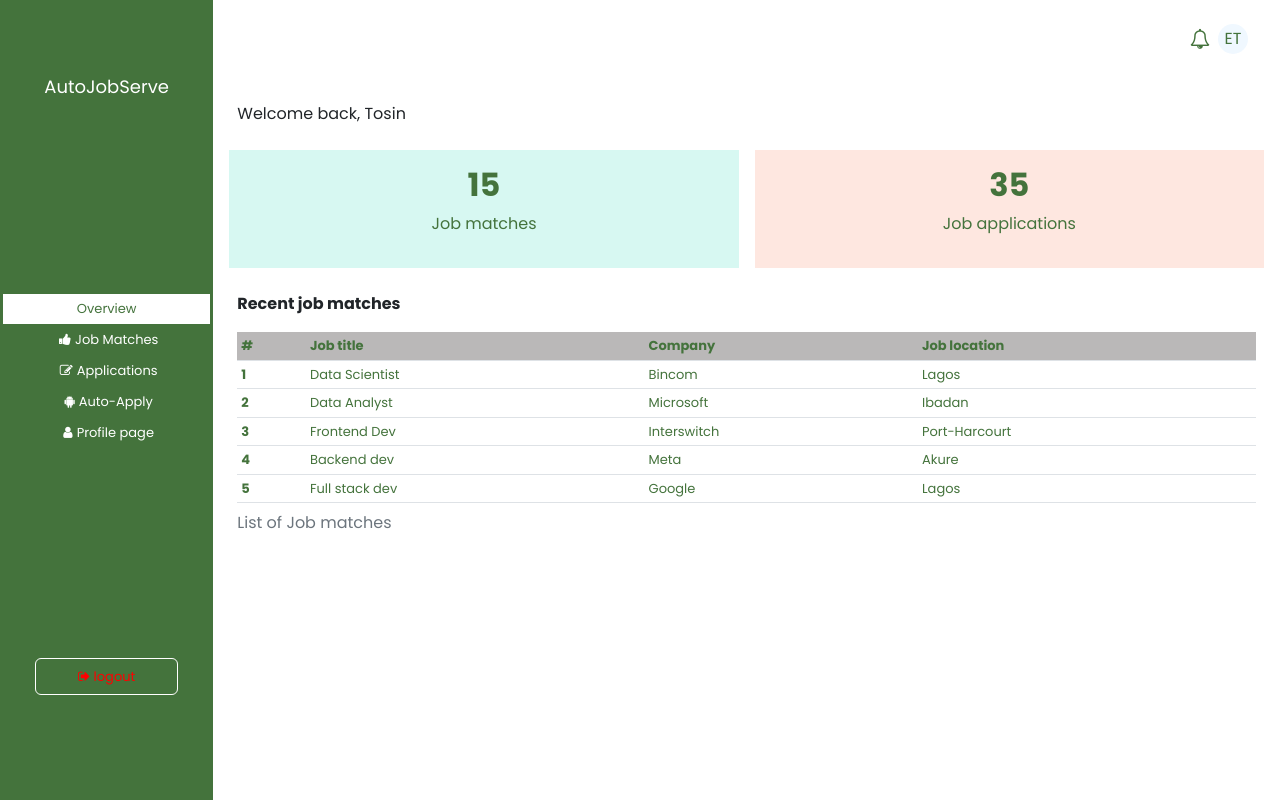
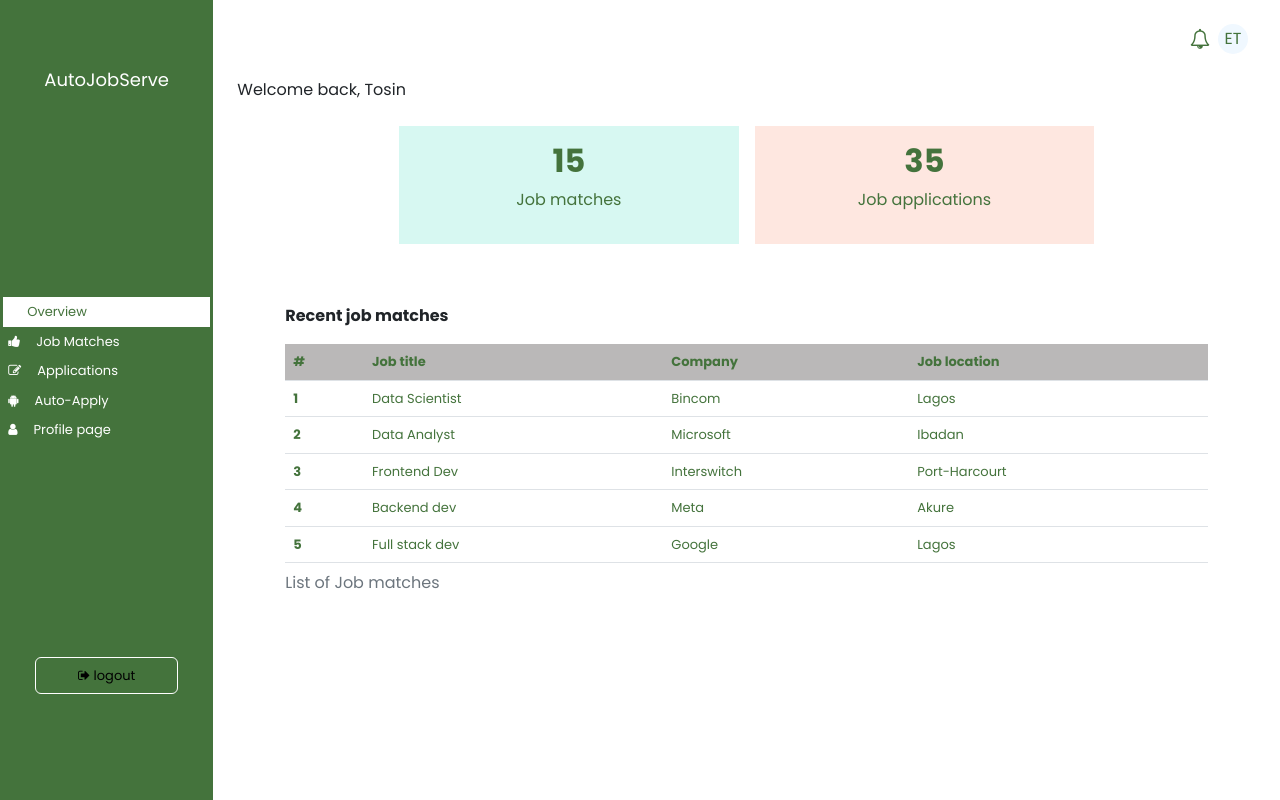
Before and after one commit to TheTeazz/jobFinder, an Angular app: page /Overview in a window 1280 px wide. Built offline with nearby package versions, Linux system fonts and the light colour scheme.

Commit message:
aligned dashboard links to the left, added enough padding to application, overview and auto-apply component UIs, made changes to the navigation bar

```diff
--- a/src/app/components/dashboard/application/application.component.html
+++ b/src/app/components/dashboard/application/application.component.html
@@ -22,6 +22,8 @@
             </div>
 
             <!-- page description -->
+
+            <div class="px-md-5">
                 <div class="pageDescription mt-4">
                     <p>My Applications(18)</p>
                 </div>
@@ -91,10 +93,15 @@
 
                 <!-- pagination -->
                 <div class="container-fluid d-flex justify-content-between">
-                <button class="paginationBtn py-2 px-md-2 px-1 m-2 rounded"><i class="d-none d-md-inline-block pagin fa fa-chevron-left" aria-hidden="true"></i> Previous </button>
+                    <button class="paginationBtn py-2 px-md-2 px-1 m-2 rounded"><i
+                            class="d-none d-md-inline-block pagin fa fa-chevron-left" aria-hidden="true"></i> Previous
+                    </button>
                     <p class="m-2 p-2">1/2</p>
-                <button class="paginationBtn py-2 px-md-2 px-1 m-2 rounded">Next <i class="d-none  d-md-inline-block pagin fa fa-chevron-right" aria-hidden="true"></i></button>
+                    <button class="paginationBtn py-2 px-md-2 px-1 m-2 rounded">Next <i
+                            class="d-none  d-md-inline-block pagin fa fa-chevron-right" aria-hidden="true"></i></button>
                 </div>
             </div>
         </div>
+
     </div>
+</div>
--- a/src/app/components/dashboard/auto-apply/auto-apply.component.html
+++ b/src/app/components/dashboard/auto-apply/auto-apply.component.html
@@ -7,13 +7,13 @@
 
 
     <!-- auto-apply content -->
-    <div class=" col-sm-10 col-11 p-3">
+    <div class=" col-sm-10 col-11 px-md-5 p-4">
 
         <!-- user info and notification icon -->
         <app-user-info></app-user-info>
 
         <!-- page -->
-        <div class="mt-5">
+        <div class="mt-3">
 
             <!-- back button -->
             <div class="return">
--- a/src/app/components/dashboard/overview/overview.component.html
+++ b/src/app/components/dashboard/overview/overview.component.html
@@ -11,7 +11,7 @@
 
 
     <!-- welcome message -->
-    <div class="col-5 mt-5">
+    <div class="col-5 mt-3">
       <p class=" mt-4">Welcome back, Tosin</p>
     </div>
 
@@ -19,11 +19,11 @@
 
     <!-- widgets -->
     <div class="wid col-12 d-flex align-items-center justify-content-center mt-3 text-center">
-      <div class="col-6 left p-2 p-md-3 my-2 mx-2">
+      <div class="col-6 col-md-4 left p-2 p-md-3 my-2 mx-2">
         <h2 class="value fw-bold">15</h2>
         <p>Job matches</p>
       </div>
-      <div class="col-6 right p-2 p-md-3 my-2 mx-2">
+      <div class="col-6 col-md-4 right p-2 p-md-3 my-2 mx-2">
         <h2 class="value fw-bold">35</h2>
         <p>Job applications</p>
       </div>
@@ -32,11 +32,11 @@
 
 
     <!-- recent job matches table -->
-    <div class="rec col mt-3">
+    <div class="rec col mt-1 p-md-5">
       <p class="head fs-6 fw-bold">Recent job matches</p>
 
       <div class="table">
-        <table class="table table-hover table-sm">
+        <table class="table table-hover table-md">
           <caption class="caption">List of Job matches</caption>
           <thead class="thead-dark">
             <tr class="">
--- a/src/app/components/dashboard/side-nav/side-nav.component.css
+++ b/src/app/components/dashboard/side-nav/side-nav.component.css
@@ -7,7 +7,7 @@
 /* logo styles */
 .logo{
     position: relative;
-    top: 2%;
+    top: 1%;
     font-size: large;
 }
 .link{
@@ -58,7 +58,7 @@
 
 /* logout styles */
 .logout-btn{
-    color: red;
+    color: black;
     text-decoration: none;
     font-size: small;
     border: 1px solid white;
--- a/src/app/components/dashboard/side-nav/side-nav.component.html
+++ b/src/app/components/dashboard/side-nav/side-nav.component.html
@@ -26,26 +26,26 @@
 
 
     <!-- side nav list menu -->
-    <div class="nav-items text-center d-sm-block mt-5" [style.display]="smallScreenDisplay">
+    <div class="nav-items d-sm-block mt-5" [style.display]="smallScreenDisplay">
 
 
-        <div routerLink="/Overview" routerLinkActive="active" class="nav-item">
+        <div routerLink="/Overview" routerLinkActive="active" class="nav-item ps-4">
             <span class="d-sm-block d-lg-inline-block"> Overview</span>
         </div>
         <div routerLink="/Job-matches" routerLinkActive="active" class="nav-item">
-            <i class="fa fa-thumbs-up p-1" aria-hidden="true"></i>
+            <i class="fa fa-thumbs-up pe-3" aria-hidden="true"></i>
             <span class="d-sm-block d-lg-inline-block"> Job Matches</span>
         </div>
         <div routerLink="/Applications" routerLinkActive="active" class="nav-item">
-            <i class="fa fa-pencil-square-o p-1" aria-hidden="true"></i>
+            <i class="fa fa-pencil-square-o pe-3" aria-hidden="true"></i>
             <span class="d-sm-block d-lg-inline-block"> Applications</span>
         </div>
         <div routerLink="/Auto-apply" routerLinkActive="active" class="nav-item">
-            <i class="fa fa-android p-1" aria-hidden="true"></i>
+            <i class="fa fa-android pe-3" aria-hidden="true"></i>
             <span class="d-sm-block d-lg-inline-block"> Auto-Apply</span>
         </div>
         <div routerLink="/Profile" routerLinkActive="active" class="nav-item">
-            <i class="fa fa-user p-1" aria-hidden="true"></i>
+            <i class="fa fa-user pe-3" aria-hidden="true"></i>
             <span class="d-sm-block d-lg-inline-block"> Profile page</span>
         </div>
     </div>
--- a/src/app/components/landing-page/landing-page.component.html
+++ b/src/app/components/landing-page/landing-page.component.html
@@ -4,8 +4,9 @@
 
     <!-- navigation bar -->
     <nav class="navbar navbar-expand-lg fixed-top shadow" style="background-color: #ffffff;">
-        <div class="container-fluid mx-3 px-5 pt-2 pb-2">
+        <div class="container-fluid d-md-flex justify-content-between mx-3 px-md-5 pt-2 pb-2">
             <a class="navbar-brand fs-6 fw-bold" style="color: #44733C; " href="#">AutoJobServe</a>
+            <div class="">
                 <button class="navbar-toggler" type="button" data-bs-toggle="collapse" data-bs-target="#navbarNav"
                 aria-controls="navbarNav" aria-expanded="false" aria-label="Toggle navigation">
                 <span class="navbar-toggler-icon"></span>
@@ -13,25 +14,23 @@
             <div class="collapse navbar-collapse" id="navbarNav">
                 <ul class="navbar-nav ms-auto text-center">
                     <li class="nav-item">
-                        <a class="nav-link fs-6 active" style=" color: #44733C;" aria-current="page"
-                            href="#about">About Us</a>
+                        <a class="nav-link fs-6 active" style=" color: #44733C;" aria-current="page" href="#about">About
+                            Us</a>
                     </li>
                     <li class="nav-item">
                         <a class="nav-link fs-6" style=" color: #44733C;" href="#services">Services</a>
                     </li>
-                    <li class="nav-item" >
-                        <a class="nav-link fs-6" style=" color: #44733C;" routerLink="/Overview" >How it works</a>
+                    <li class="nav-item">
+                        <a class="nav-link fs-6" style=" color: #44733C;" routerLink="/Overview">How it works</a>
                     </li>
+                </ul>
+            </div>
+            </div>
 
-
-
-                </ul>
 
             <div class="text-center mt-1">
                 <button class="btn btn-md fs-6 rounded-0" style="background-color:#44733C"><a style=""
                         class="nav-link text-white" routerLink="/LogIn">Log in</a></button>
-                </div>
-
             </div>
         </div>
     </nav>
@@ -48,7 +47,8 @@
             <h1 class="fw-bold fs-1" style="color: #44733C; ">AutoJobServe</h1>
 
             <div class="buttons d-flex mt-3 mb-4">
-                <button class="btn btn-lg me-2 rounded-0" style="color: #44733C; background-color: #dafadb; border: 1px solid #44733C;"
+                <button class="btn btn-lg me-2 rounded-0"
+                    style="color: #44733C; background-color: #dafadb; border: 1px solid #44733C;"
                     routerLink="/SignUp">Register</button>
                 <button class="btn btn-lg me-2 rounded-0" style="color: #ffffff; background-color: #44733C;"
                     routerLink="/LogIn">Log in</button>
@@ -60,9 +60,7 @@
         <div class="hero-img col-md-6 d-flex align-items-center justify-content-center order-1 order-md-2 me-2"
             style="">
 
-            <img class="img-fluid"
-                src="https://trustwallet.com/assets/images/home_security.png"
-                alt="">
+            <img class="img-fluid" src="https://trustwallet.com/assets/images/home_security.png" alt="">
 
         </div>
     </div>
@@ -179,13 +177,14 @@
 
         <div class="p-4 d-flex flex-column align-items-center justify-content-center">
             <div class="form-floating mb-3 col-12 col-md-7">
-                <input type="text" class="form-control border-success" id="floatingInput" placeholder="John Doe" style="height: 50px">
+                <input type="text" class="form-control border-success" id="floatingInput" placeholder="John Doe"
+                    style="height: 50px">
                 <label for="floatingInput" class="d-flex align-items-center" style="color: #44733C;">Full Name</label>
             </div>
 
             <div class="form-floating mb-3 col-12 col-md-7">
-                <input type="email" class="form-control border-success" id="floatingPassword" placeholder="johndoe@email.com"
-                    style="height: 50px">
+                <input type="email" class="form-control border-success" id="floatingPassword"
+                    placeholder="johndoe@email.com" style="height: 50px">
                 <label for="floatingPassword" class="d-flex align-items-center" style="color: #44733C;">Enter
                     e-mail</label>
             </div>
@@ -202,7 +201,7 @@
                 <label for="floatingTextarea2" style="color: #44733C;">Type a messsage</label>
             </div>
 
-            <button class="btn btn-lg btn-dark mt-3 rounded-0" >Send message</button>
+            <button class="btn btn-lg btn-dark mt-3 rounded-0">Send message</button>
         </div>
     </div>
 
```
Lines whose indentation alone changed are shown as unchanged.
